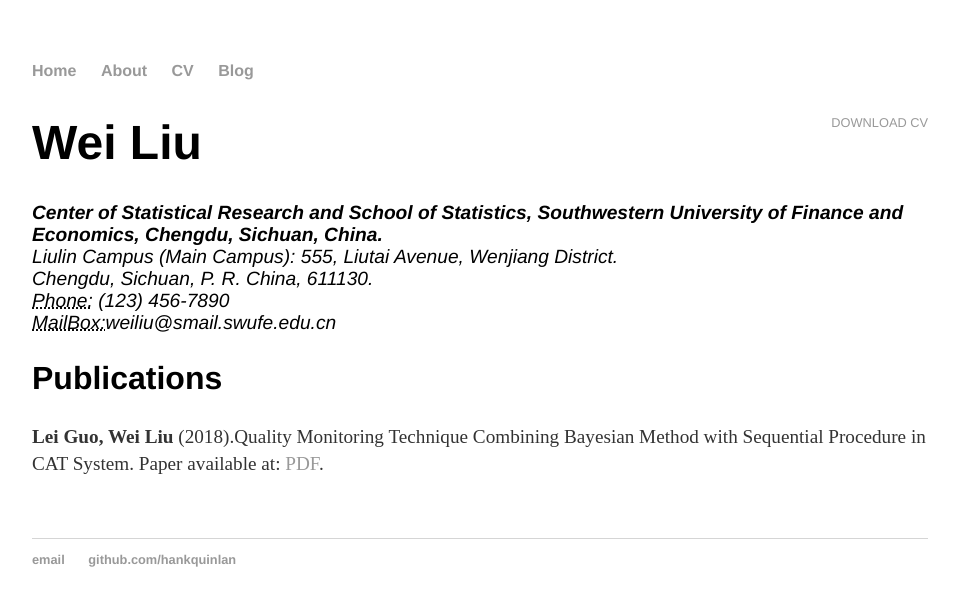
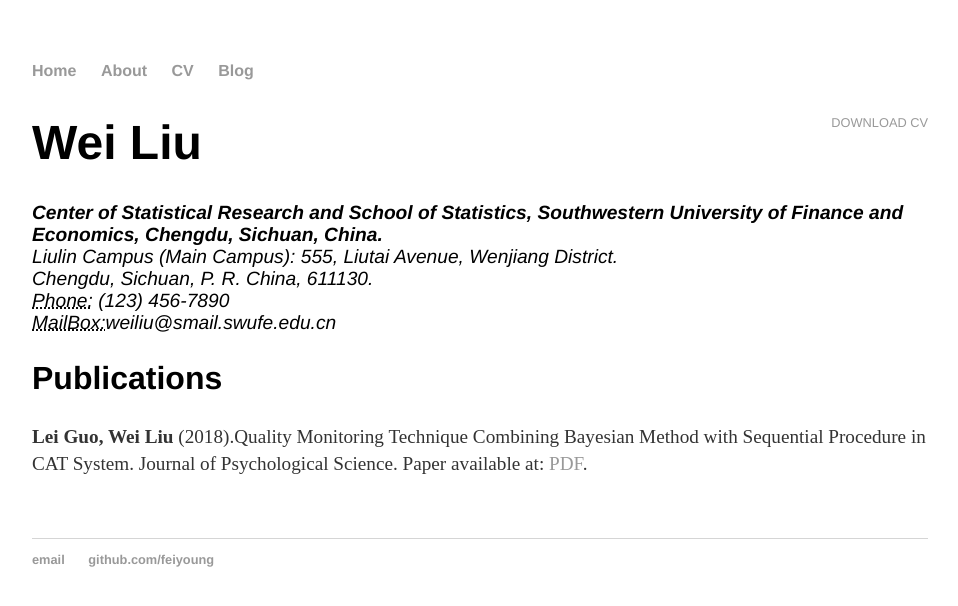
Before and after one commit to feiyoung/feiyoung.github.io, a Jekyll site: the page built from cv/index.html, in a window 1280 px wide. Shown: the top 606 px of the page, without its empty margins (160-1118 px from the left). Built offline with Jekyll 4.4.1, drawn with Linux system fonts in a browser that asks for light colours.

Commit message:
'update'

```diff
--- a/_layouts/default.html
+++ b/_layouts/default.html
@@ -25,8 +25,8 @@
 
   <footer>
    <ul>
-   <li><a href="mailto:hankquinlanhub@gmail.com">email</a></li>
-   <li><a href="https://github.com/hankquinlan">github.com/hankquinlan</a></li>
+   <li><a href="mailto:weiliu@smail.swufe.edu.cn">email</a></li>
+   <li><a href="https://github.com/feiyoung">github.com/feiyoung</a></li>
    </ul>
   </footer>
   </body>
--- a/cv/index.html
+++ b/cv/index.html
@@ -15,5 +15,5 @@ Southwestern University of Finance and Economics, Chengdu, Sichuan, China.</stro
 					</address>
 
 					<h2>Publications</h2>
-<p><strong>Lei Guo, Wei Liu </strong> (2018).Quality Monitoring Technique Combining Bayesian Method with Sequential Procedure in CAT System. Paper available at: <a href="http://www.psysci.org/EN/article/downloadArticleFile.do?attachType=PDF&id=10065">PDF</a>.
+<p><strong>Lei Guo, Wei Liu </strong> (2018).Quality Monitoring Technique Combining Bayesian Method with Sequential Procedure in CAT System. Journal of Psychological Science. Paper available at: <a href="http://www.psysci.org/EN/article/downloadArticleFile.do?attachType=PDF&id=10065">PDF</a>.
 	</div>
```
